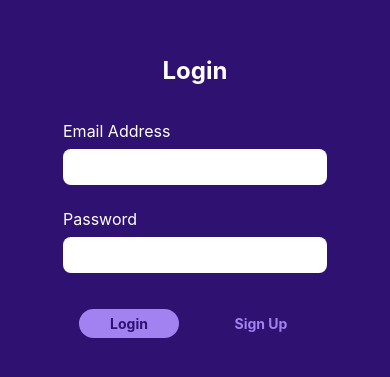
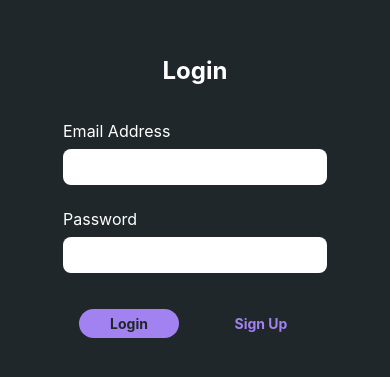
Before and after one commit to liewkm/group-1-skillsunion-capstone, a React Native app in the folder ExpenseTrackerApp/: screen /Login in a window 390 px wide. Shown: the part 221-598 px from the top of the page. Built offline with nearby package versions, Linux system fonts and the light colour scheme; no server answers.

Commit message:
Update colour scheme

```diff
--- a/ExpenseTrackerApp/utilities/colors.js
+++ b/ExpenseTrackerApp/utilities/colors.js
@@ -8,10 +8,10 @@ export const GlobalColors = {
   primary60:  '#FFFFFF',  //TextColor For totalSummary TextFont- (new Addition)
   primary100: '#FFFFFF', //Color of Heading Title- All Expenses
   primary200: '#A281F0', // Update - Cancel Button Colors in Expense Screen
-  primary400: '#4C4791', // ################################################# Not in use
-  primary500: '#4C4791', // Background Color of Top Box
-  primary700: '#2B2946', // This is the background of the appContainer
-  primary800: '#2e1171', // Background Color of the Edit Expense Page
+  primary400: '#37464D', // ################################################# Not in use
+  primary500: '#37464D', // Background Color of Top Box
+  primary700: '#1F272A', // This is the background of the appContainer
+  primary800: '#1F272A', // Background Color of the Edit Expense Page
   accent500: '#ffffff', // Color of Icons at Bottom Tab When Not in Focus
   error50: '#FCC4E4',
   error500: '#9b095c', //color of bin in edit expense
```
